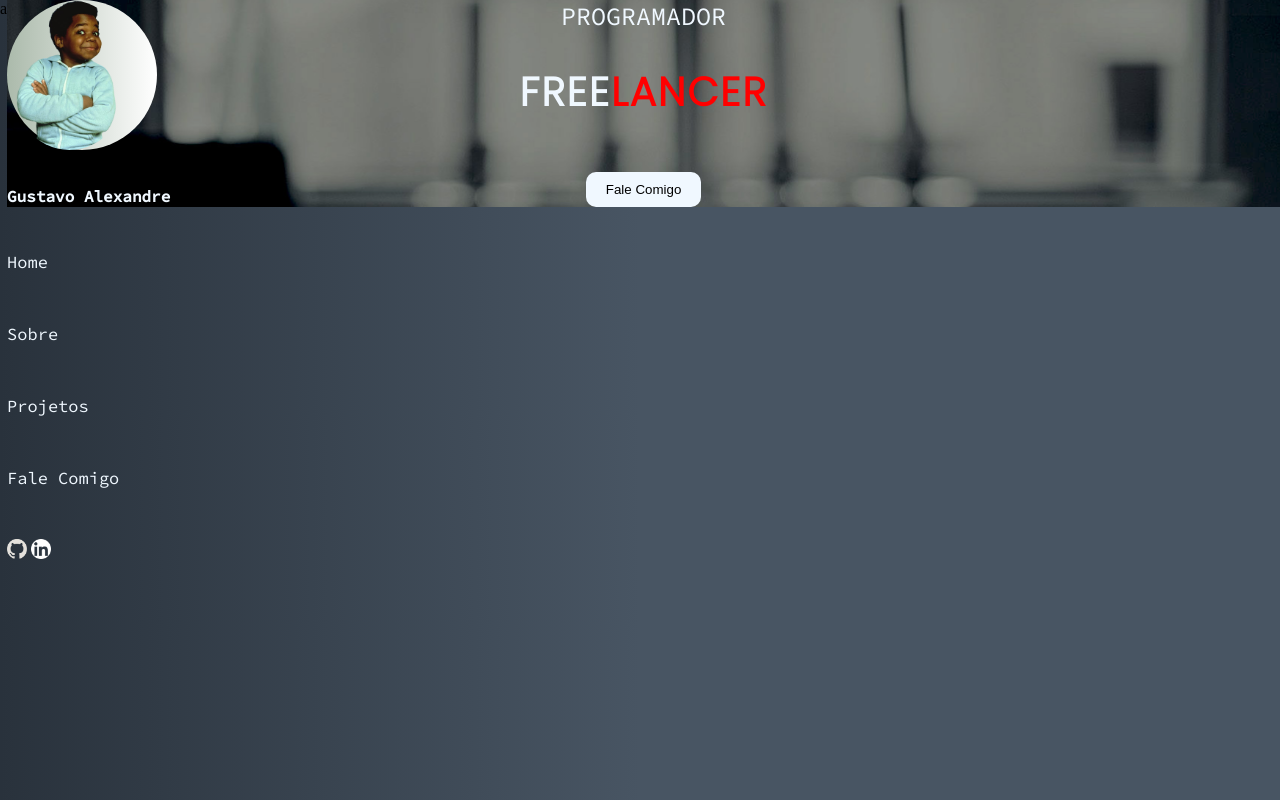
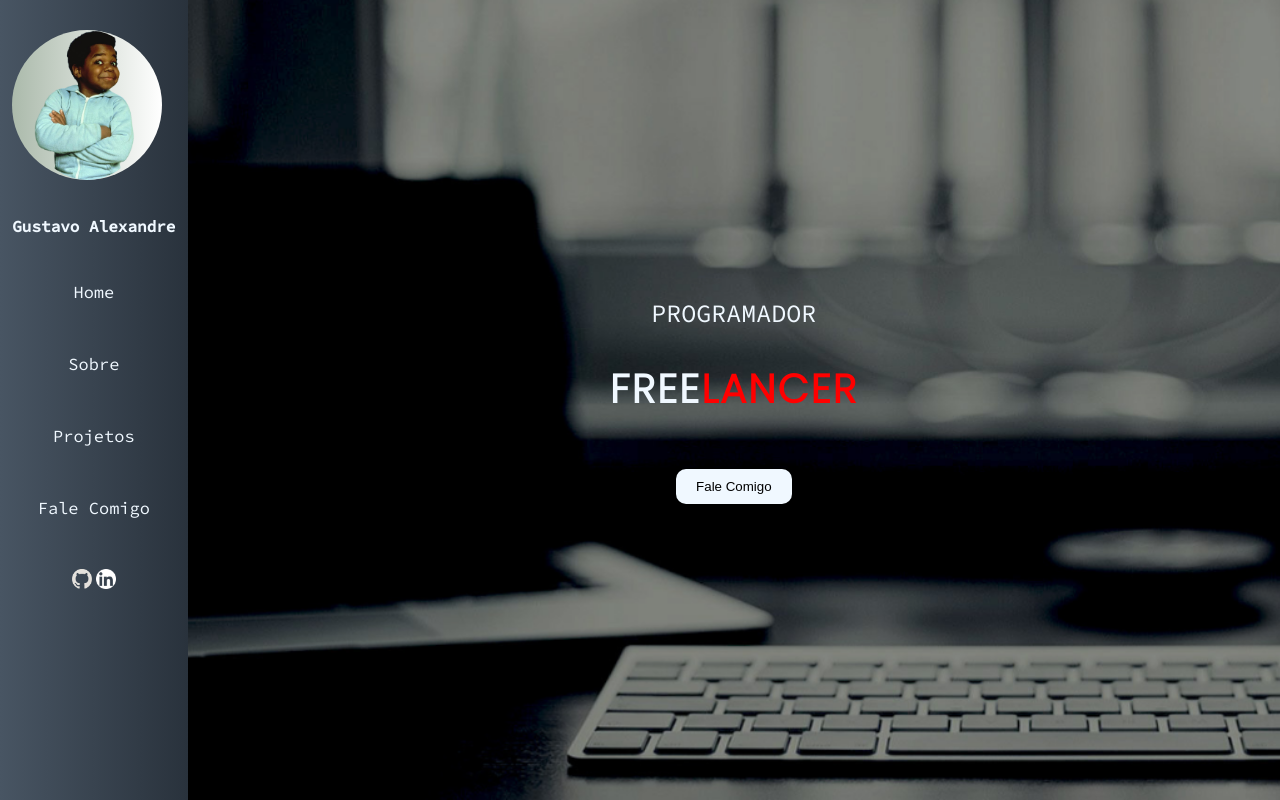
Before and after one commit to Guh777/project-port, a plain HTML site: page index.html in a window 1280 px wide. Shown: the top 800 px of the page. Drawn offline with Linux system fonts and the light colour scheme.

Commit message:
atualizoou

```diff
--- a/index.html
+++ b/index.html
@@ -13,19 +13,19 @@
     href="https://fonts.googleapis.com/css2?family=Poppins:wght@200;300&family=Source+Code+Pro:wght@200;400;500&display=swap"
     rel="stylesheet">
 </head>
-a
 
 <body>
   <script src="./script.js"></script>
-  <header>
-    <main>
+
+  <header id="menu">
+    <div class="anula">
       <div class="imageball">
         <img src="./images/imagemmain.png" class="mainimage">
       </div>
       <h4>Gustavo Alexandre</h4>
 
       <ul>
-        <li> <a href="#home">Home</a></li>
+        <li> <a class="botao" href="#home" onclick="animation(event)">Home</a></li>
         <li>Sobre</li>
         <li>Projetos</li>
         <li>Fale Comigo</li>
@@ -35,10 +35,10 @@ a
         <a href="https://www.linkedin.com/in/gustavo-alexandre-157b11251/" target="_blank"> <img
             src="./images/linkedin.png" class="git"></a>
       </div>
-    </main>
+    </div>
   </header>
 
-  <section>
+  <section id="home">
 
     <p class="pUm">PROGRAMADOR</p>
     <h1 class="pDois"> FREE<spam>LANCER<spam>
--- a/script.js
+++ b/script.js
@@ -9,7 +9,15 @@ function padrao() {
 
 }
 
-a
+function animation(event) {
+  event.preventDefault();
+  const target = event.target;
+  const secao = document.querySelector(target.getAttribute('href'));
+
+  secao.scrollIntoView({
+    behavior: 'smooth'
+  });
+};
 
 
 function voltaaonormal() {
--- a/styles.css
+++ b/styles.css
@@ -5,11 +5,33 @@
 
 }
 
+
 body {
 
   background: linear-gradient(to right, #29323c, #485563 50%);
-  height: 100%;
+  height: 200vh;
   display: flex;
+
+}
+
+*::-webkit-scrollbar {
+  width: 10px;
+
+}
+
+*::-webkit-scrollbar-track {
+  background: #252525;
+}
+
+*::-webkit-scrollbar-thumb {
+  background-image: linear-gradient(270deg, rgba(187, 202, 207, 1) 0%, rgba(212, 236, 225, 1) 100%);
+  background-size: auto;
+  background-position: 0% 0%;
+  background-repeat: repeat;
+  border-radius: 20px;
+  border: 3px solid #252525;
+
+
 }
 
 h4 {
@@ -35,6 +57,7 @@ h4 {
   margin-bottom: 36px;
   width: 150px;
   height: 150px;
+
 }
 
 header h4 {
@@ -69,29 +92,31 @@ header a {
   cursor: pointer;
 }
 
-a header {
+header {
   display: flex;
+
+
   flex-direction: column;
   background: linear-gradient(to left, #29323c, #485563);
-  height: 100vh;
+  height: auto;
   width: 220px;
   padding-top: 30px;
   align-items: center;
   text-align: center;
 
-  border-top-right-radius: 5px;
-  border-bottom-right-radius: 5px;
+
 
 
 }
 
-main {
+.anula {
   position: fixed;
 }
 
+
+
 .git {
   background: none;
-
 
 }
 
@@ -106,25 +131,34 @@ main {
   padding-top: 30px;
 }
 
-section {
+#home {
+
+  height: 100vh;
   background-image: url('./images/backmain.png');
   background-repeat: no-repeat;
   display: flex;
   flex-direction: column;
-  width: 100%;
   justify-content: center;
   text-align: center;
+  align-items: center;
+  width: 100%;
   gap: 40px;
   color: aliceblue;
-  align-items: center;
+  animation: 1s;
+  background-size: cover;
+
 }
 
+
+
 .pUm {
+
   font-size: 25px;
   font-family: 'Source Code Pro', monospace;
 }
 
 .pDois {
+
   margin-top: -10px;
   font-size: 40px;
   font-family: 'Poppins', sans-serif;
@@ -155,5 +189,9 @@ button {
 }
 
 ::selection {
+  background: rgb(25, 25, 25, 0.5);
+}
+
+.mainimage::selection {
   background: none;
 }
```
